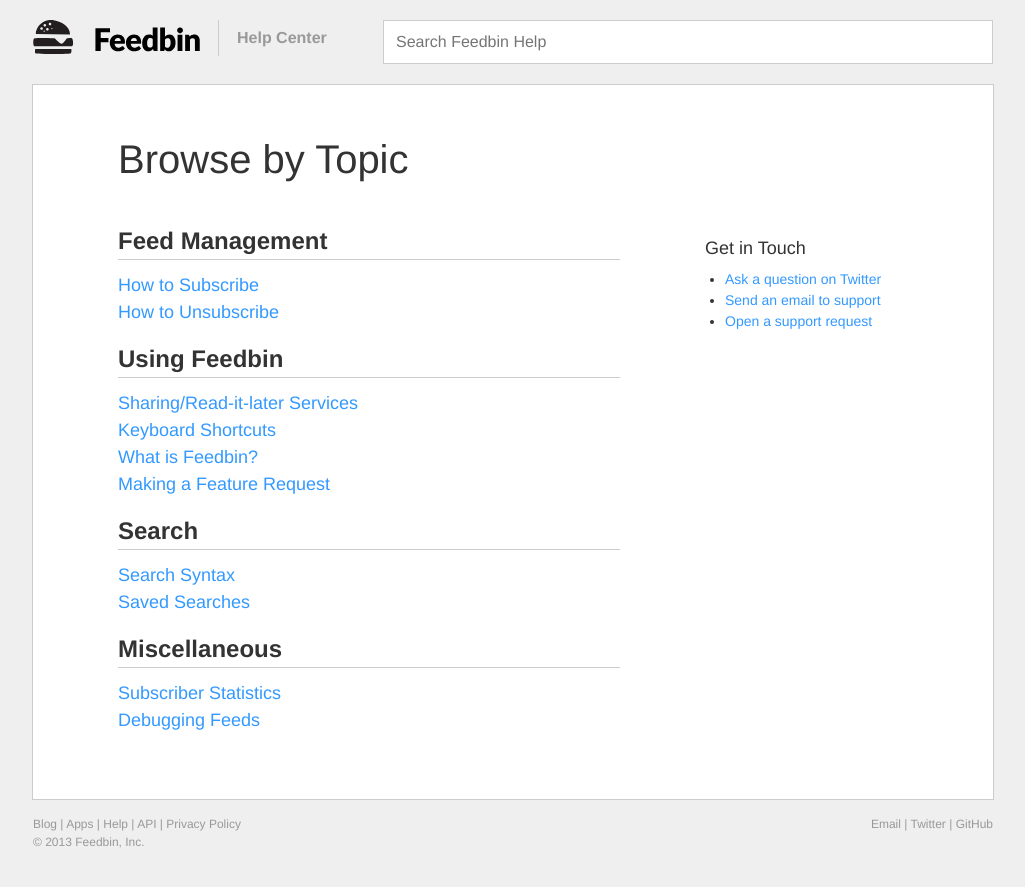
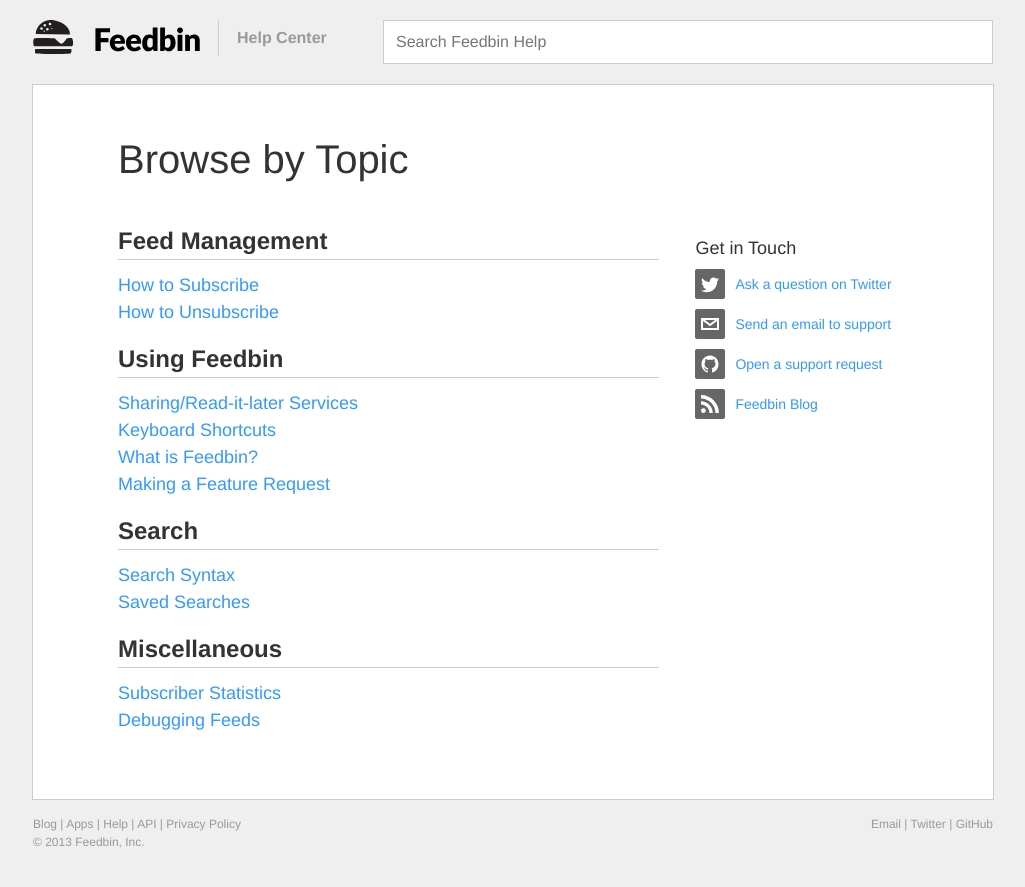
Before and after one commit to willrobin/feedbin-help, a Jekyll site: the page built from index.html, in a window 1280 px wide. Shown: the top 887 px of the page, without its empty margins (127-1152 px from the left). Built offline with Jekyll 4.4.1, drawn with Linux system fonts in a browser that asks for light colours; the list of posts is cut into pages by our own code; comment, search, counter and statistics services are not loaded.

Commit message:
Added icons and blog link.

```diff
--- a/_layouts/post.html
+++ b/_layouts/post.html
@@ -17,7 +17,7 @@
 					Last modified: <time datetime="{{ page.date | date: '%Y-%m-%d' }}">{{ page.date | date: "%B %d, %Y" }}</time>
 				</div>
 				<div class="half right-text">
-					<a href="https://github.com/feedbin/feedbin-help/blob/master/{{ page.path }}" class="icon-github">Suggest an Edit</a>
+					<a href="https://github.com/feedbin/feedbin-help/blob/master/{{ page.path }}" class="icon-github-small">Suggest an Edit</a>
 				</div>
 			</div>
 		</div>
--- a/assets/stylesheets/css.css
+++ b/assets/stylesheets/css.css
@@ -461,14 +461,14 @@
 }
 
 .content-wrap {
-	padding: 0 85px;
+	padding: 0 36px 0 85px;
 	float: left;
-	width: 70%;
+	width: 69%;
 }
 
 .sidebar {
 	float: right;
-	width: 30%;
+	width: 31%;
 	padding-right: 85px;
 }
 
@@ -484,6 +484,11 @@
 	font-size: 18px;
 	padding-top: 12px;
 	font-weight: normal;
+}
+
+.sidebar ul {
+	margin: 0;
+	padding: 0;
 }
 
 footer {
@@ -585,12 +590,68 @@
 	margin-bottom: 15px;
 }
 
-.icon-github {
-	background: url(/assets/images/icon-github.svg) 0 0 no-repeat;
+/*----------------------------------------------
+  Icons
+----------------------------------------------*/
+
+.icon-github-small {
+	background: url(/assets/images/icon-github-small.svg) 0 0 no-repeat;
 	background-size: 20px 20px;
 	line-height: 20px;
 	padding-left: 25px;
 	display: inline-block;
+}
+
+.sidebar-icon {
+	margin: 0;
+	list-style-type: none;
+	margin-bottom: 10px;
+}
+
+.sidebar-icon a {
+	display: block;
+	position: relative;
+	padding-left: 40px;
+	list-style-type: none;
+	line-height: 30px;
+}
+
+.sidebar-icon a:before {
+	position: absolute;
+	left: 0;
+	top: 0;
+	height: 30px;
+	width: 30px;
+	border-radius: 2px;
+	background-color: #666666;
+	content: "";
+}
+
+.icon-twitter a:before, .icon-email a:before, .icon-github a:before, .icon-rss a:before {
+	background-repeat: no-repeat;
+	background-position: 50% 50%;
+}
+
+.icon-twitter a:before {
+	background-image: url(/assets/images/icon-twitter.svg);
+}
+
+.icon-email a:before {
+	background-image: url(/assets/images/icon-email.svg);
+}
+
+.icon-github a:before {
+	background-image: url(/assets/images/icon-github.svg);
+}
+
+.icon-rss a:before {
+	background-image: url(/assets/images/icon-rss.svg);
+}
+
+@media (max-width: 965px) {
+	.sidebar-icon a {
+		line-height: 1;
+	}
 }
 
 @media (max-width: 700px) {
--- a/index.html
+++ b/index.html
@@ -26,9 +26,10 @@
 		<div class="sidebar">
 			<h2>Get in Touch</h2>
 			<ul>
-				<li><a href="https://twitter.com/intent/tweet?text=@feedbin%20">Ask a question on Twitter</a></li>
-				<li><a href="mailto:support@feedbin.me">Send an email to support</a></li>
-				<li><a href="https://github.com/feedbin/support/issues">Open a support request</a></li>
+				<li class="sidebar-icon icon-twitter"><a href="https://twitter.com/intent/tweet?text=@feedbin%20">Ask a question on Twitter</a></li>
+				<li class="sidebar-icon icon-email"><a href="mailto:support@feedbin.me">Send an email to support</a></li>
+				<li class="sidebar-icon icon-github"><a href="https://github.com/feedbin/support/issues">Open a support request</a></li>
+				<li class="sidebar-icon icon-rss"><a href="http://blog.feedbin.me">Feedbin Blog</a></li>
 			</ul>
 		</div>
 	</div>
```
Also changed, not shown: assets/images/icon-email.svg (added), assets/images/icon-github-small.svg (added), assets/images/icon-github.svg, assets/images/icon-rss.svg (added), assets/images/icon-twitter.svg (added).
